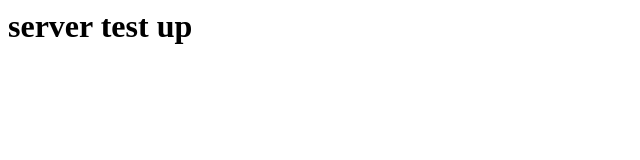
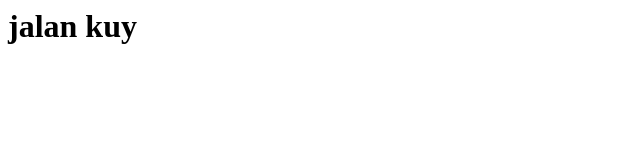
Before and after one commit to exmadesu/site2, a plain HTML site: page index.html in a window 1280 px wide. Shown: the whole page, without its empty margins (0-640 px from the left). Drawn offline with Linux system fonts and the light colour scheme.

Commit message:
Update index.html

```diff
--- a/index.html
+++ b/index.html
@@ -1 +1 @@
-<h1>server test up</h1>
+<h1>jalan kuy</h1>
```
